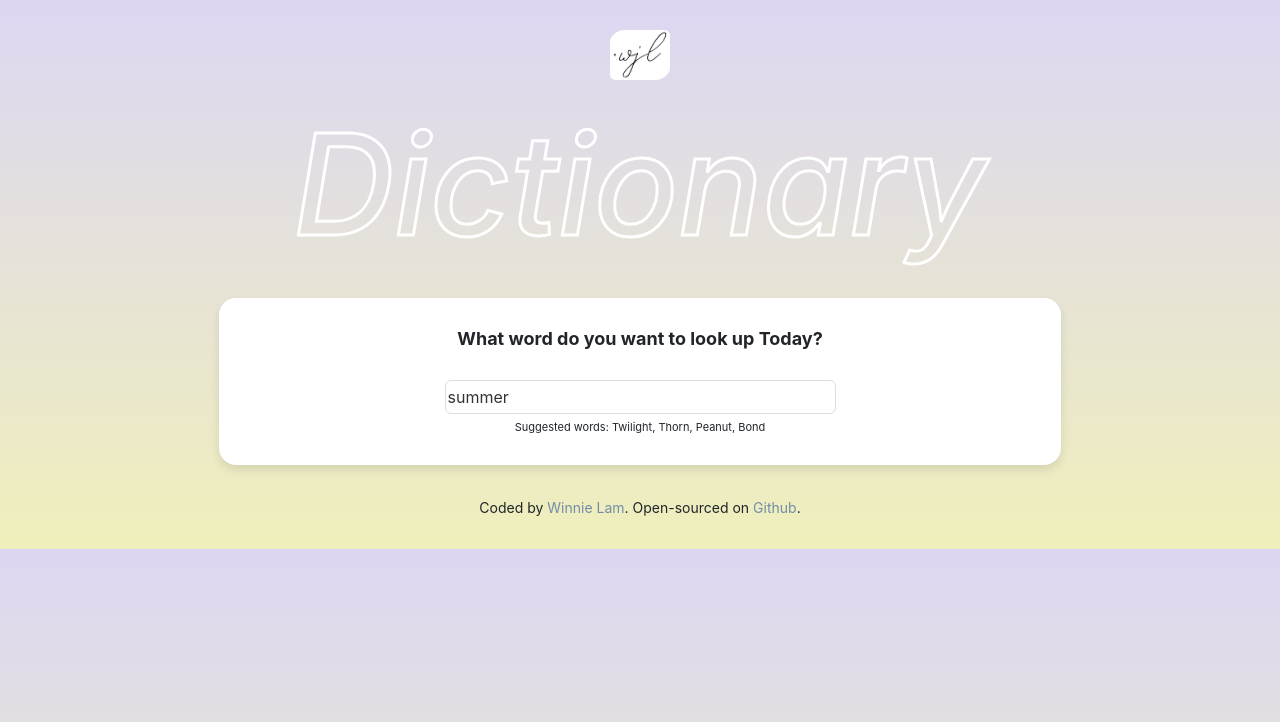
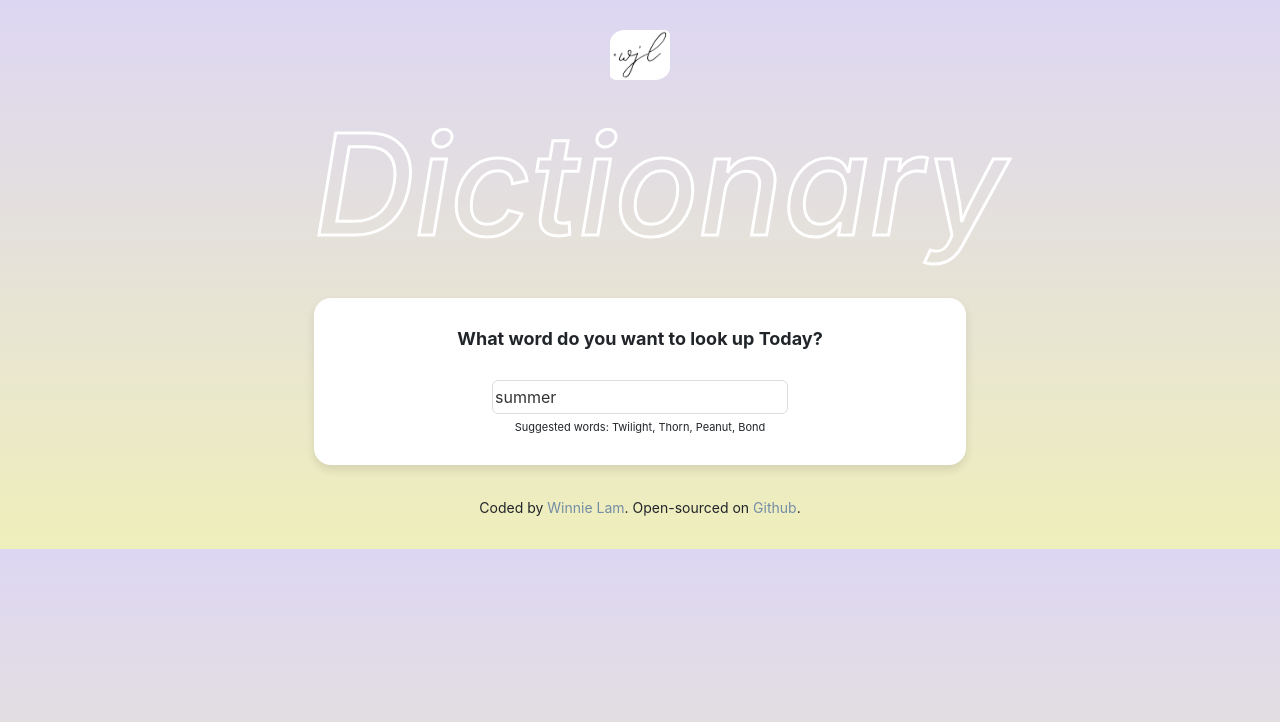
Before and after one commit to Winniee356/Dictionary-react, a React (Create React App) app: page / in a window 1280 px wide. Shown: the top 722 px of the page. Built offline with nearby package versions, Linux system fonts and the light colour scheme; no server answers; the HTML template or start-up script is replaced by a standard one.

Commit message:
Update App.css

```diff
--- a/src/App.css
+++ b/src/App.css
@@ -3,7 +3,7 @@ body{
 }
 
 .App{
-  max-width: 890px;
+  max-width: 700px;
   margin: 0 auto;
 }
 
```
